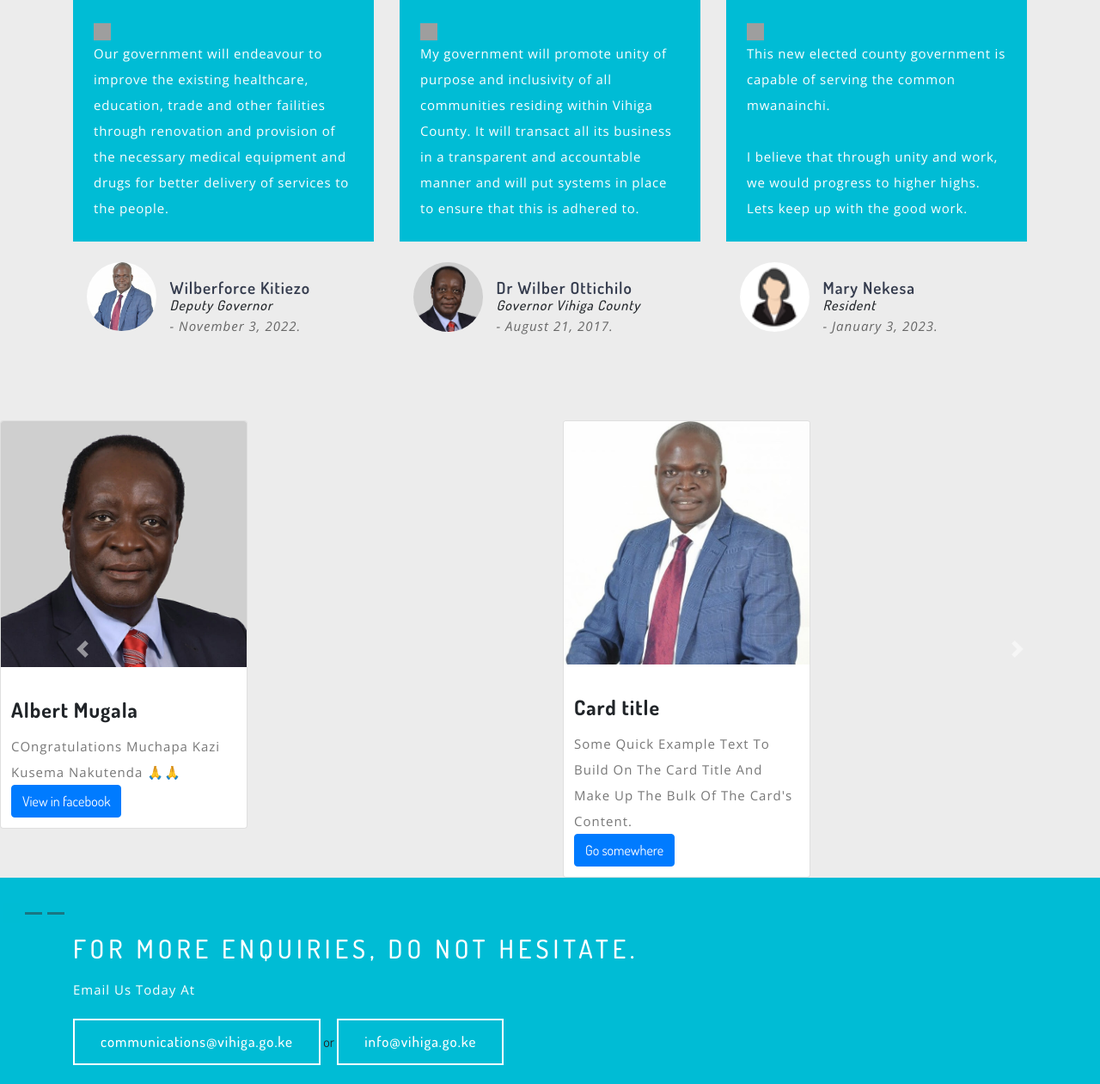
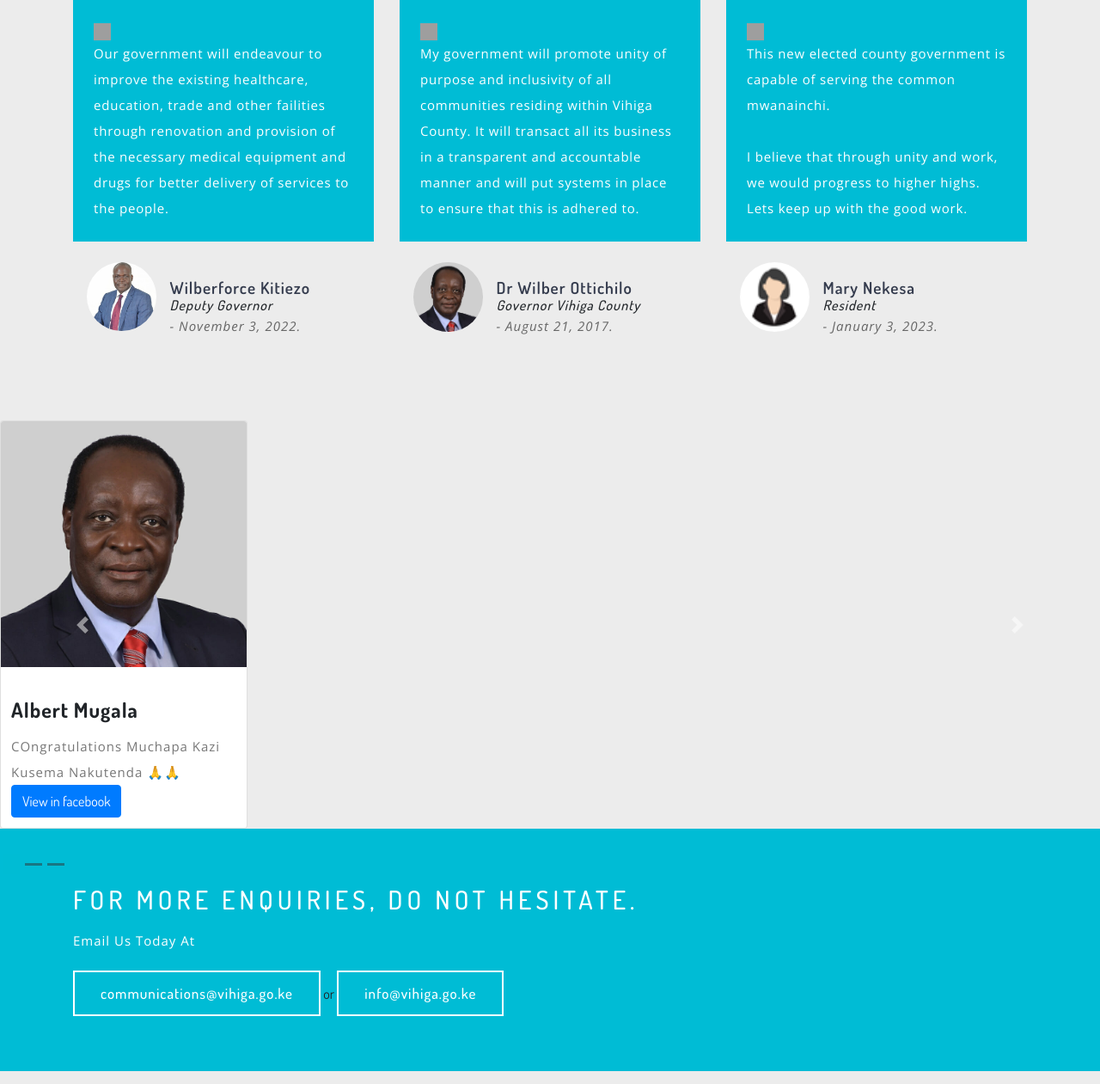
Before and after one commit to Rogendo/VHC, a Django app: page / in a window 1280 px wide. Shown: the part 1856-3117 px from the top of the page at 86% size. Run offline with Django 4.2, Linux system fonts and the light colour scheme; data comes from the database, SQL or seed files in the repository; grey boxes are pictures that could not be loaded.

Commit message:
Update index.html

```diff
--- a/tracker/templates/tracker/index.html
+++ b/tracker/templates/tracker/index.html
@@ -374,7 +374,7 @@ p.font-italic {
         </div>
 
 
-        <div class="col-sm">
+        {% comment %}<div class="col-sm">
         	<div class="card" style="width: 18rem;">
         		<img class="card-img-top" src="{% static 'images/dpgovernor.jpg' %}" alt="Los Angeles" alt="Card image cap">
         			<div class="card-body">
@@ -383,7 +383,7 @@ p.font-italic {
           				<a href="#" class="btn btn-primary">Go somewhere</a>
               		</div>
           	</div>
-        </div>
+        </div>{% endcomment %}
 
       </div>
     </div>
```
